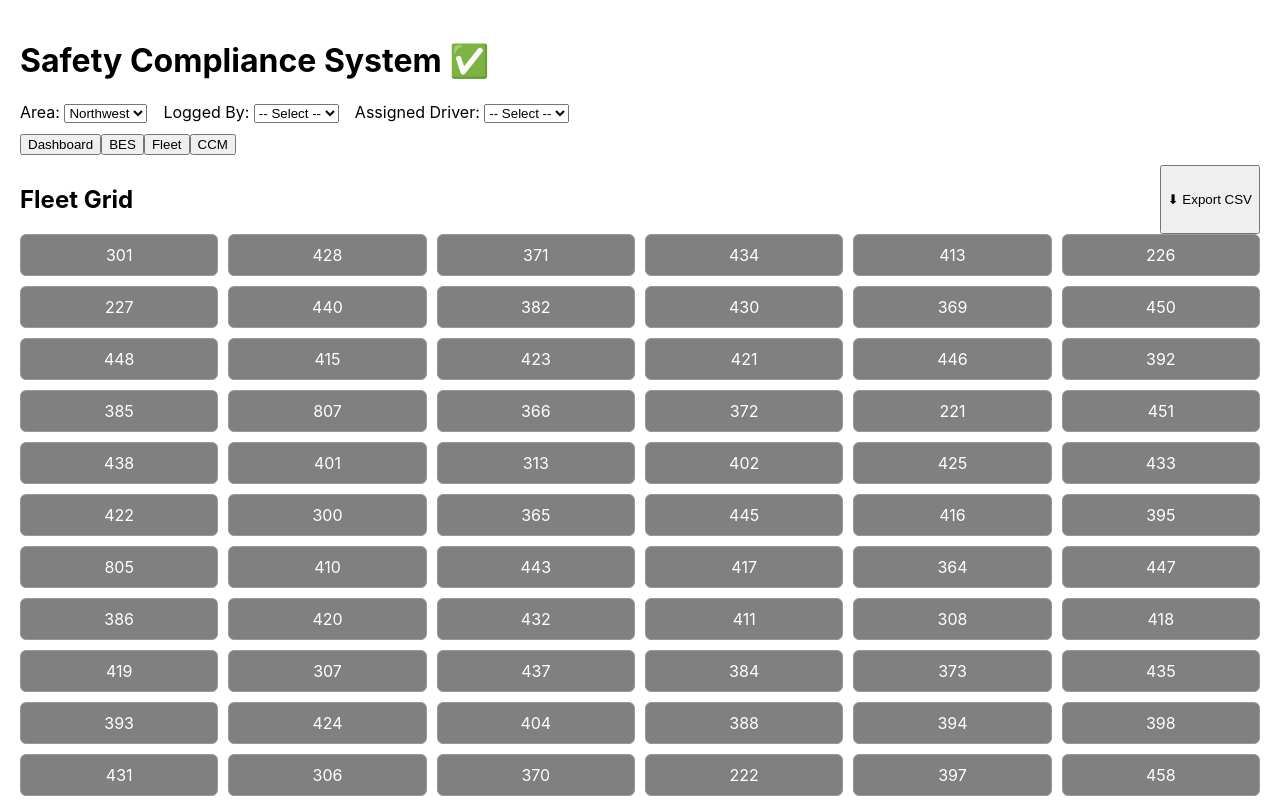
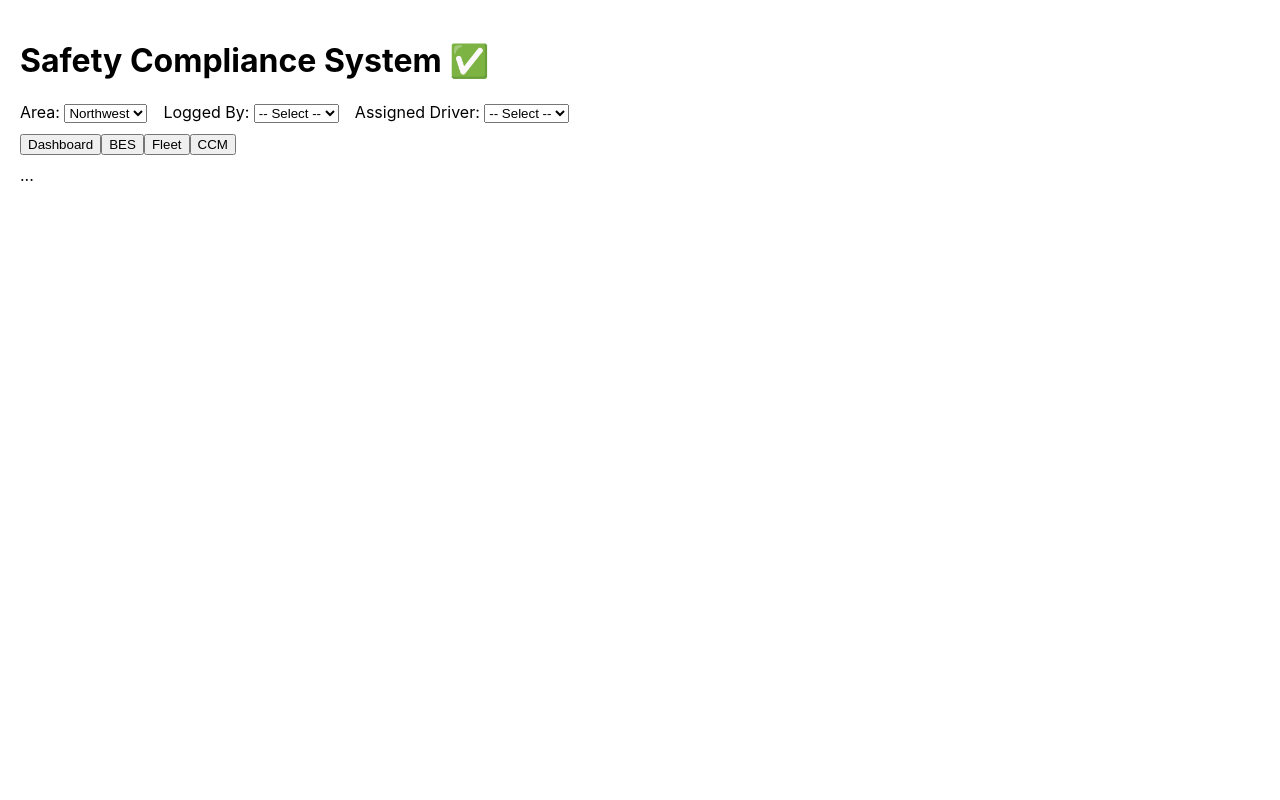
Before and after one commit to drewworkfirststudent-droid/safety-app, a React (Create React App) app: page / in a window 1280 px wide. Both pictures are taken after a click on the button "Fleet". Shown: the top 800 px of the page. Built offline with nearby package versions, Linux system fonts and the light colour scheme.

Commit message:
Update App.js

```diff
--- a/src/App.js
+++ b/src/App.js
@@ -62,8 +62,7 @@ export default function App() {
   const [selectedBesBus, setSelectedBesBus] = useState(null);
   const [selectedFleetBus, setSelectedFleetBus] = useState(null);
 
-  const today = new Date().getDay();
-  const isFriday = today === 5;
+  const isFriday = new Date().getDay() === 5;
 
   const fleetTemplate = {
     extinguisher: false,
@@ -124,6 +123,19 @@ export default function App() {
     ...fleetViolations
   ]).size;
 
+  // ✅ SAFE ADDITIONS (ONLY THESE)
+  const besPercent = Math.round(
+    (Object.values(besResults).filter(v => v?.status).length / activeBuses.length) * 100
+  ) || 0;
+
+  const fleetPercent = Math.round(
+    (Object.values(fleetResults).filter(v => v?.status === STATUS.COMPLETE).length / activeBuses.length) * 100
+  ) || 0;
+
+  const savedCCM = JSON.parse(localStorage.getItem(`ccm-progress-${area}`) || "{}");
+  const ccmDone = Object.keys(savedCCM.results || {}).length;
+  const ccmPercent = Math.round((ccmDone / activeBuses.length) * 100) || 0;
+
   // CSV EXPORTS
   const exportBES = () => {
     const headers = ["Bus", "Assigned Driver", "Logged By", "Status", "Date/Time"];
@@ -145,17 +157,8 @@ export default function App() {
 
   const exportFleet = () => {
     const headers = [
-      "Bus",
-      "Assigned Driver",
-      "Logged By",
-      "Extinguisher",
-      "Registration",
-      "Insurance",
-      "First Aid",
-      "Body Fluid",
-      "Collision Packet",
-      "Status",
-      "Date/Time"
+      "Bus","Assigned Driver","Logged By","Extinguisher","Registration",
+      "Insurance","First Aid","Body Fluid","Collision Packet","Status","Date/Time"
     ];
 
     const rows = activeBuses.map(bus => {
@@ -184,7 +187,7 @@ export default function App() {
     <div style={{ padding: 20 }}>
       <h1>Safety Compliance System ✅</h1>
 
-      {/* AREA + LOGGED BY */}
+      {/* HEADER */}
       <div style={{ display: "flex", gap: 16, flexWrap: "wrap", marginBottom: 10 }}>
         <div>
           Area:&nbsp;
@@ -198,9 +201,7 @@ export default function App() {
           Logged By:&nbsp;
           <select value={loggedBy} onChange={(e) => setLoggedBy(e.target.value)}>
             <option value="">-- Select --</option>
-            {STAFF.map(s => (
-              <option key={s}>{s}</option>
-            ))}
+            {STAFF.map(s => <option key={s}>{s}</option>)}
           </select>
         </div>
 
@@ -208,7 +209,7 @@ export default function App() {
           Assigned Driver:&nbsp;
           <select value={currentDriver} onChange={(e) => setCurrentDriver(e.target.value)}>
             <option value="">-- Select --</option>
-            {["Smith", "Johnson", "Williams", "Brown", "Jones"].map(d => (
+            {["Smith","Johnson","Williams","Brown","Jones"].map(d => (
               <option key={d}>{d}</option>
             ))}
           </select>
@@ -223,188 +224,42 @@ export default function App() {
         <button onClick={() => setTab("ccm")}>CCM</button>
       </div>
 
-      {/* DASHBOARD */}
+      {/* ✅ DASHBOARD (SAFE UPDATE ONLY) */}
       {tab === "dashboard" && (
         <div>
           <h2>Dashboard</h2>
 
           {isFriday && (
             <div style={{ background: "#ffcccc", padding: 10, marginBottom: 10 }}>
-              🚨 {totalViolations} TOTAL VIOLATIONS
+              {totalViolations} TOTAL VIOLATIONS
               <div>BES: {besViolations.length}</div>
               <div>Fleet: {fleetViolations.length}</div>
             </div>
           )}
 
-          <div>Active Buses: {activeBuses.length}</div>
-          <div>OOS Buses: {oosBuses.length}</div>
+          <div>
+            Total: {allBuses.length} | Active: {activeBuses.length} | OOS: {oosBuses.length}
+          </div>
+
+          <div>BES: {besPercent}%</div>
+          <div>Fleet: {fleetPercent}%</div>
+          <div>CCM: {ccmPercent}%</div>
 
           <h3>Export All</h3>
           <button onClick={exportBES} style={{ marginRight: 10 }}>
-            ⬇ BES CSV
+            Export BES CSV
           </button>
           <button onClick={exportFleet}>
-            ⬇ Fleet CSV
+            Export Fleet CSV
           </button>
         </div>
       )}
 
-      {/* BES GRID */}
-      {tab === "bes" && (
-        <div>
-          <div style={{ display: "flex", justifyContent: "space-between" }}>
-            <h2>BES Grid</h2>
-            <button onClick={exportBES}>⬇ Export CSV</button>
-          </div>
+      {/* BES */}
+      {tab === "bes" && <div>...</div>}
 
-          <div style={{ display: "grid", gridTemplateColumns: "repeat(6, 1fr)", gap: 10 }}>
-            {activeBuses.map(bus => {
-              const data = besResults[bus];
-              const violation = besViolations.includes(bus);
-
-              return (
-                <div
-                  key={bus}
-                  onClick={() => setSelectedBesBus(bus)}
-                  style={{
-                    padding: 10,
-                    background: getColor(data?.status),
-                    border: violation ? "3px solid red" : "1px solid #999",
-                    color: "white",
-                    textAlign: "center",
-                    cursor: "pointer",
-                    borderRadius: 6
-                  }}
-                >
-                  {bus}
-                </div>
-              );
-            })}
-          </div>
-
-          {selectedBesBus && (
-            <div style={{ marginTop: 16 }}>
-              <h3>Bus {selectedBesBus}</h3>
-
-              <button
-                onClick={() => {
-                  if (!loggedBy) return alert("Select Logged By");
-
-                  assignDriver(selectedBesBus);
-                  setBesResults(p => ({
-                    ...p,
-                    [selectedBesBus]: {
-                      status: STATUS.COMPLETE,
-                      loggedBy,
-                      timestamp: Date.now()
-                    }
-                  }));
-                }}
-              >
-                Tag ✅
-              </button>
-
-              <button
-                style={{ marginLeft: 10 }}
-                onClick={() => {
-                  if (!loggedBy) return alert("Select Logged By");
-
-                  assignDriver(selectedBesBus);
-                  setBesResults(p => ({
-                    ...p,
-                    [selectedBesBus]: {
-                      status: STATUS.FAILED,
-                      loggedBy,
-                      timestamp: Date.now()
-                    }
-                  }));
-                }}
-              >
-                Missing ❌
-              </button>
-            </div>
-          )}
-        </div>
-      )}
-
-      {/* FLEET GRID */}
-      {tab === "fleet" && (
-        <div>
-          <div style={{ display: "flex", justifyContent: "space-between" }}>
-            <h2>Fleet Grid</h2>
-            <button onClick={exportFleet}>⬇ Export CSV</button>
-          </div>
-
-          <div style={{ display: "grid", gridTemplateColumns: "repeat(6, 1fr)", gap: 10 }}>
-            {activeBuses.map(bus => {
-              const data = fleetResults[bus];
-              const violation = fleetViolations.includes(bus);
-
-              return (
-                <div
-                  key={bus}
-                  onClick={() => setSelectedFleetBus(bus)}
-                  style={{
-                    padding: 10,
-                    background: getColor(data?.status),
-                    border: violation ? "3px solid red" : "1px solid #999",
-                    color: "white",
-                    textAlign: "center",
-                    cursor: "pointer",
-                    borderRadius: 6
-                  }}
-                >
-                  {bus}
-                </div>
-              );
-            })}
-          </div>
-
-          {selectedFleetBus && (
-            <div style={{ marginTop: 16 }}>
-              <h3>Bus {selectedFleetBus}</h3>
-
-              {Object.keys(fleetTemplate).map(k => (
-                <div key={k}>
-                  <label>
-                    <input
-                      type="checkbox"
-                      checked={fleetResults[selectedFleetBus]?.[k] || false}
-                      onChange={(e) => {
-                        if (!loggedBy) return alert("Select Logged By");
-
-                        assignDriver(selectedFleetBus);
-
-                        setFleetResults(p => {
-                          const existing = p[selectedFleetBus] || { ...fleetTemplate };
-                          const updated = { ...existing, [k]: e.target.checked };
-
-                          const allChecked = Object.keys(fleetTemplate).every(key => updated[key]);
-                          const anyChecked = Object.keys(fleetTemplate).some(key => updated[key]);
-
-                          return {
-                            ...p,
-                            [selectedFleetBus]: {
-                              ...updated,
-                              status: allChecked
-                                ? STATUS.COMPLETE
-                                : anyChecked
-                                ? STATUS.IN_PROGRESS
-                                : STATUS.NOT_STARTED,
-                              loggedBy,
-                              timestamp: Date.now()
-                            }
-                          };
-                        });
-                      }}
-                    /> {k}
-                  </label>
-                </div>
-              ))}
-            </div>
-          )}
-        </div>
-      )}
+      {/* FLEET */}
+      {tab === "fleet" && <div>...</div>}
 
       {/* CCM */}
       {tab === "ccm" && (
```
